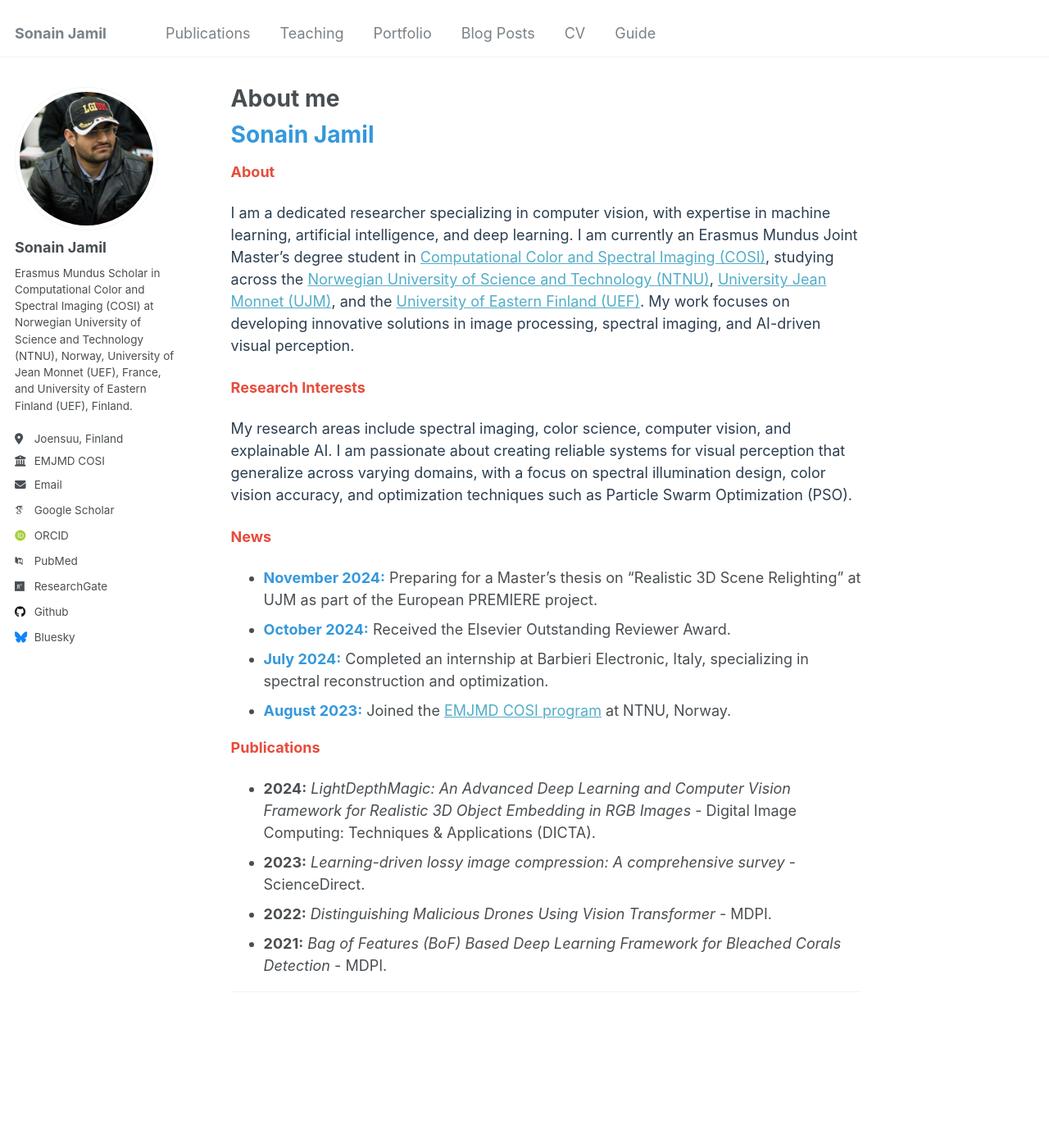
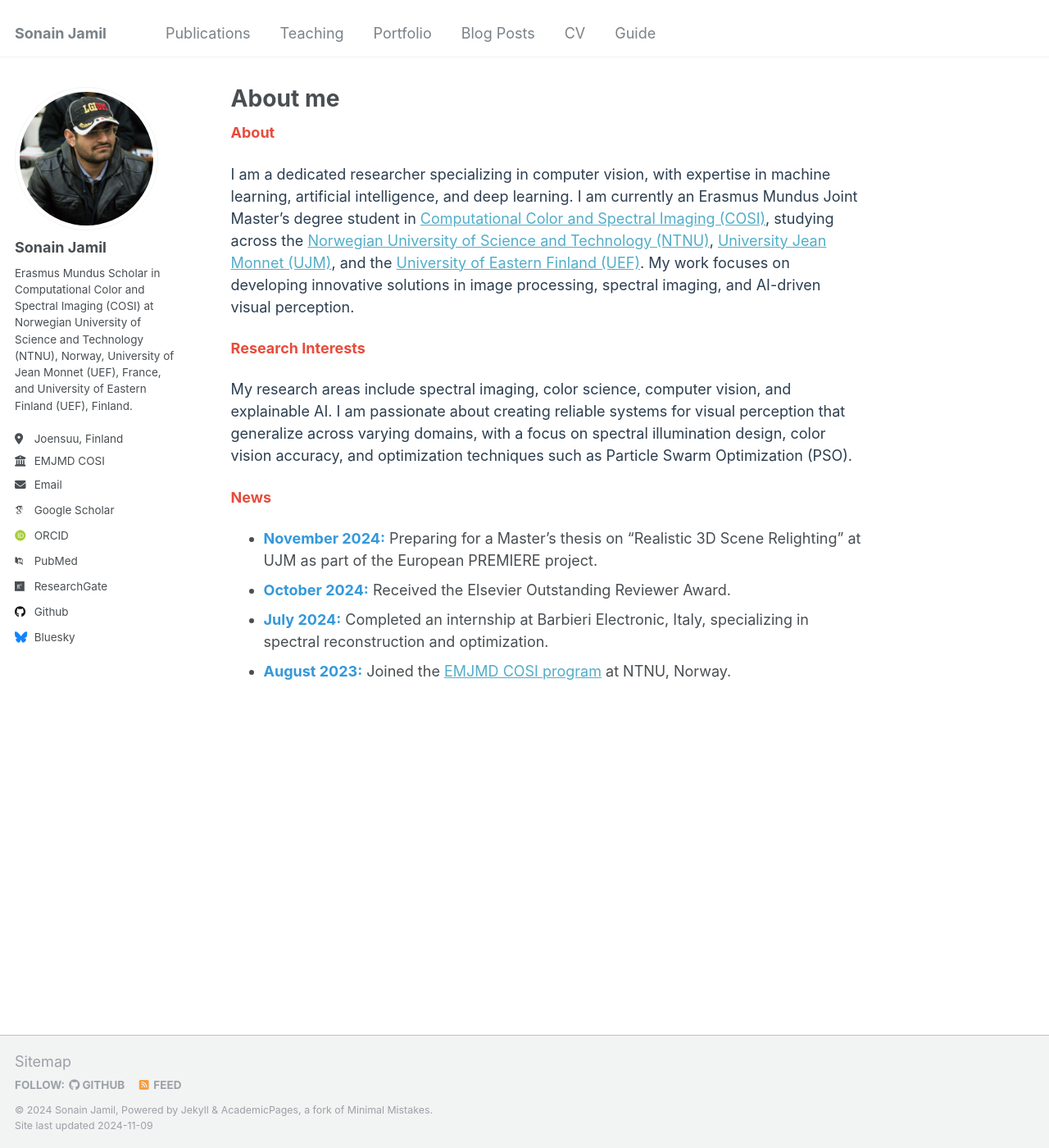
Before and after one commit to sonainjameel/sonainjamil, a Jekyll site: the page built from _pages/about.md, in a window 1280 px wide and 1400 px high. Shown: the whole window at 82% size. Built offline with Jekyll 4.4.1, drawn with Linux system fonts in a browser that asks for light colours; some web fonts are replaced.

Commit message:
Update about.md

```diff
--- a/_pages/about.md
+++ b/_pages/about.md
@@ -6,8 +6,6 @@ redirect_from:
   - /about/
   - /about.html
 ---
-
-# <span style="color: #3498db;">Sonain Jamil</span>
 
 **<span style="color: #e74c3c;">About</span>**
 
@@ -26,13 +24,4 @@ My research areas include spectral imaging, color science, computer vision, and
 - **<span style="color: #3498db;">November 2024:</span>** Preparing for a Master’s thesis on “Realistic 3D Scene Relighting” at UJM as part of the European PREMIERE project.
 - **<span style="color: #3498db;">October 2024:</span>** Received the Elsevier Outstanding Reviewer Award.
 - **<span style="color: #3498db;">July 2024:</span>** Completed an internship at Barbieri Electronic, Italy, specializing in spectral reconstruction and optimization.
-- **<span style="color: #3498db;">August 2023:</span>** Joined the [EMJMD COSI program](https://www.emjmdcosi.eu/) at NTNU, Norway.
-
-**<span style="color: #e74c3c;">Publications</span>**
-
-- **2024:** *LightDepthMagic: An Advanced Deep Learning and Computer Vision Framework for Realistic 3D Object Embedding in RGB Images* - Digital Image Computing: Techniques & Applications (DICTA).
-- **2023:** *Learning-driven lossy image compression: A comprehensive survey* - ScienceDirect.
-- **2022:** *Distinguishing Malicious Drones Using Vision Transformer* - MDPI.
-- **2021:** *Bag of Features (BoF) Based Deep Learning Framework for Bleached Corals Detection* - MDPI.
-
----
+- **<span style="color: #3498db;">August 2023:</span>** Joined the [EMJMD COSI program](https://cosi-master.eu/) at NTNU, Norway.
```
